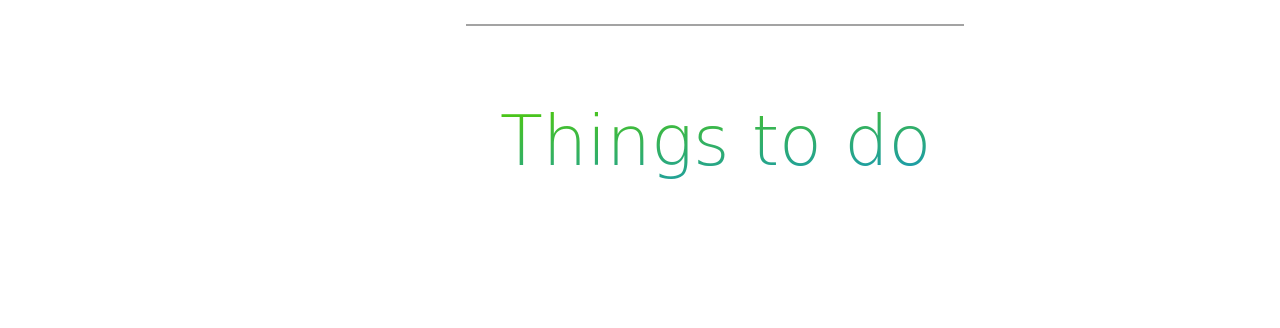
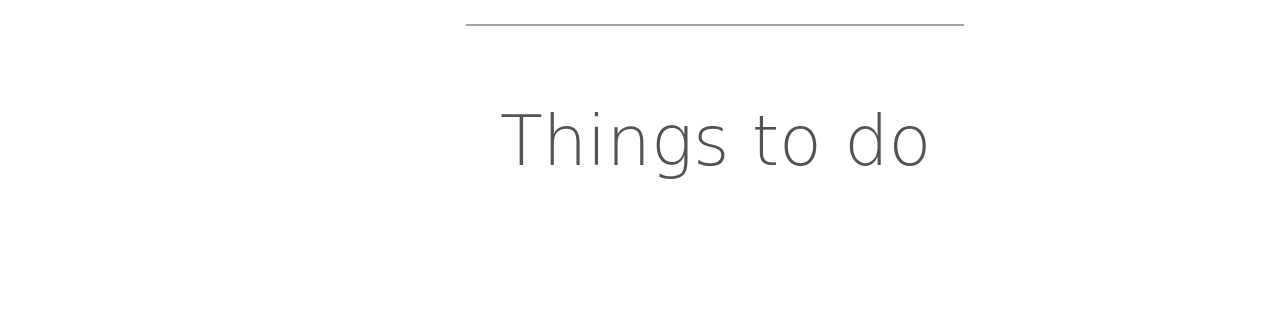
Before and after one commit to TrellixVulnTeam/project-1_8BVX, a plain HTML site: page index.html in a window 1280 px wide. Shown: the part 1600-1928 px from the top of the page. Drawn offline with nearby package versions, Linux system fonts and the light colour scheme; a web font is replaced by a local one.

Commit message:
heading fixed

```diff
--- a/scss/components/_destination.scss
+++ b/scss/components/_destination.scss
@@ -15,6 +15,7 @@ grid-row: 2/3;
     &:hover{
       transform: scale(1.1);
       display: inline-block;
+      text-decoration: underline;
     }
   }
   &__details {
--- a/scss/sections/_cards.scss
+++ b/scss/sections/_cards.scss
@@ -3,13 +3,8 @@
   margin-top: -20rem;
 
   &__heading {
-    background-image: linear-gradient(
-      to right bottom,
-      rgb(82, 204, 0),
-      rgb(0, 132, 255)
-    );
-    -webkit-background-clip: text;
-    color: transparent;
+
+    color: rgb(83, 83, 83);
     grid-column: 2/4;
     margin-left: -3rem;
     margin-bottom: -5rem;
```
Also changed, not shown: scss/main.css, 1 other file.
